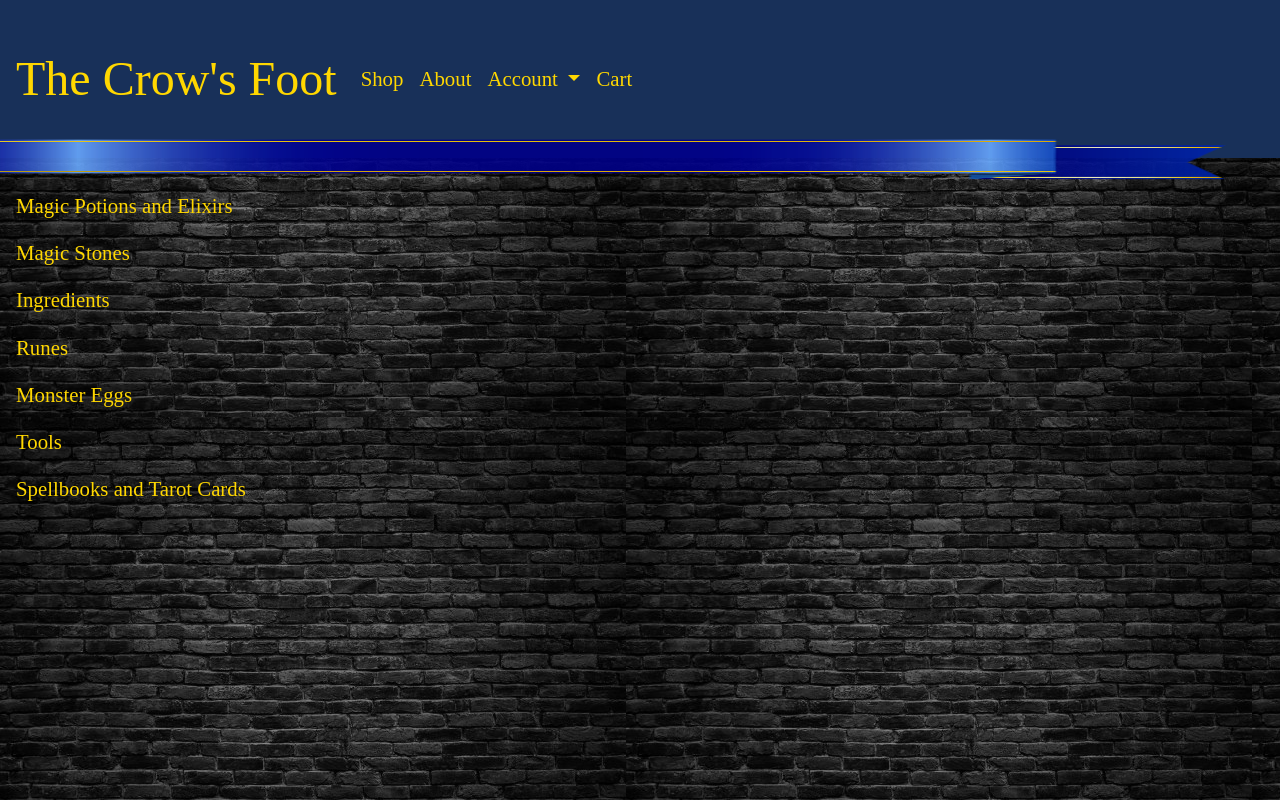
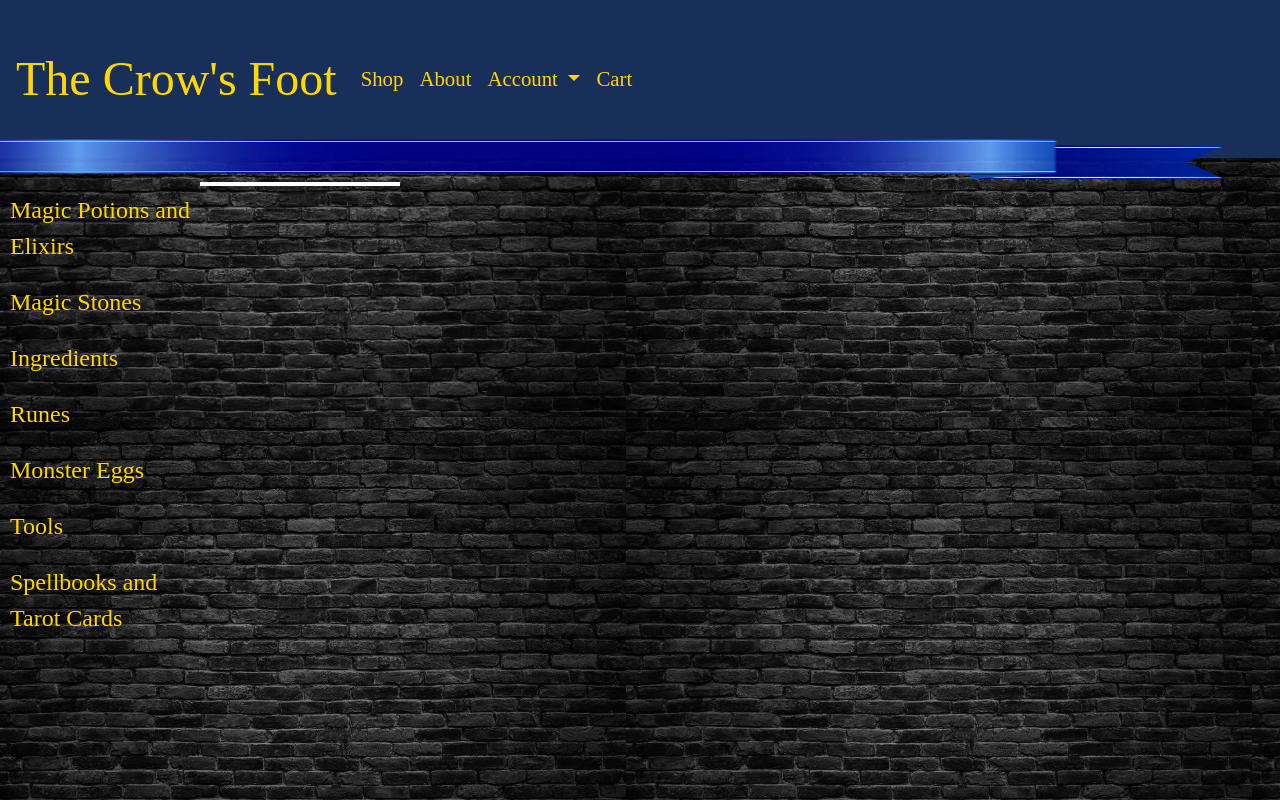
Before and after one commit to wxiang54/cse305-finalproj, a Django app: page / in a window 1280 px wide. Run offline with Django 3.2, Linux system fonts and the light colour scheme; parts of the project's set-up code (start-up, migrations or seed data) failed here and were passed over; some libraries are stand-ins or nearby versions; some web fonts are replaced.

Commit message:
css help

```diff
--- a/crows_foot/main/static/css/mystyle.css
+++ b/crows_foot/main/static/css/mystyle.css
@@ -35,7 +35,12 @@ body {
 
 .container-fluid .row .nav .nav-link {
     color: gold;
-    font-size: 1.3em;
+    font-size: 1.5em;
+    padding: 10px;
+}
+.container-fluid{
+    width: 400px;
+    margin-left: 0%;
 }
 
 #blue_ban {
@@ -45,3 +50,12 @@ body {
     margin-left: -2%;
     margin-top: -2%;
 }
+.row{
+    display: flex;
+}
+.insiderow{
+    flex: 1;
+}
+.itemthing{
+    border: solid white 2px;
+}
--- a/crows_foot/main/templates/about.html
+++ b/crows_foot/main/templates/about.html
@@ -8,7 +8,7 @@
     .container {
         position: relative;
         text-align: center;
-        color: #B1821B;
+        color: rgb(0, 0, 0);
     }
 
     h2 {
@@ -27,7 +27,7 @@
 <div class="container"> <!-- everything is in a container-fluid right now (does it matter?) -->>
     <img id="scroll_about" src="{% static 'images/scroll.png' %}" />
     <div id="info">
-        <h2> Founded in the early 1800s, The Crow's Foot was an antique magic shop that sold spellbooks, potions, and elixirs. As time went on and its popularity grew, The Crow's Foot expanded and went on to sell monster eggs, magic stones, runes, and magical tools such as pocket watches that control time and rare potion ingredients such as phoenix feathers. Staying true to their roots, The Crow's Foot only takes gold pieces as currency and only serves exclusive members. <br /> <br /> Hours: <br /> <br /> Mon-Fri 10am-5pm <br /> <br /> No Returns. All Sales Are Final.</h2>
+        <h2> Founded in the early 1800s, The Crow's Foot was an antique magic shop that sold basic spellbooks and everyday use remedies. As time went on and its popularity grew, The Crow's Foot expanded and went on to sell monster eggs, magical stones, enchanted runes, and magical tools such as pocket watches that control time and rare potion ingredients such as phoenix feathers. Staying true to their roots, The Crow's Foot only takes gold pieces as currency and only serves exclusive members. <br /> <br /> Hours: <br /> <br /> Mon-Fri 10am-5pm <br /> <br /> No Returns. All Sales Are Final.</h2>
     </div>
 </div>
 {% endblock content %}
--- a/crows_foot/main/templates/homepage.html
+++ b/crows_foot/main/templates/homepage.html
@@ -4,7 +4,7 @@
 
 {% block content %}
 <div class="row">
-    <ul class="nav flex-column flex-nonwrap">
+    <ul class="nav flex-column flex-nonwrap insiderow">
         <li class="nav-item"> <a class="nav-link" href="#"> Magic Potions and Elixirs </a> </li>
         <li class="nav-item"> <a class="nav-link" href="#"> Magic Stones </a> </li>
         <li class="nav-item"> <a class="nav-link" href="#"> Ingredients </a> </li>
@@ -13,5 +13,9 @@
         <li class="nav-item"> <a class="nav-link" href="#"> Tools </a> </li>
         <li class="nav-item"> <a class="nav-link" href="#"> Spellbooks and Tarot Cards </a> </li>
     </ul>
+    <div class='insiderow'>
+        <div class='itemthing'></div>
+    </div>
 </div>
+
 {% endblock content %}
```
